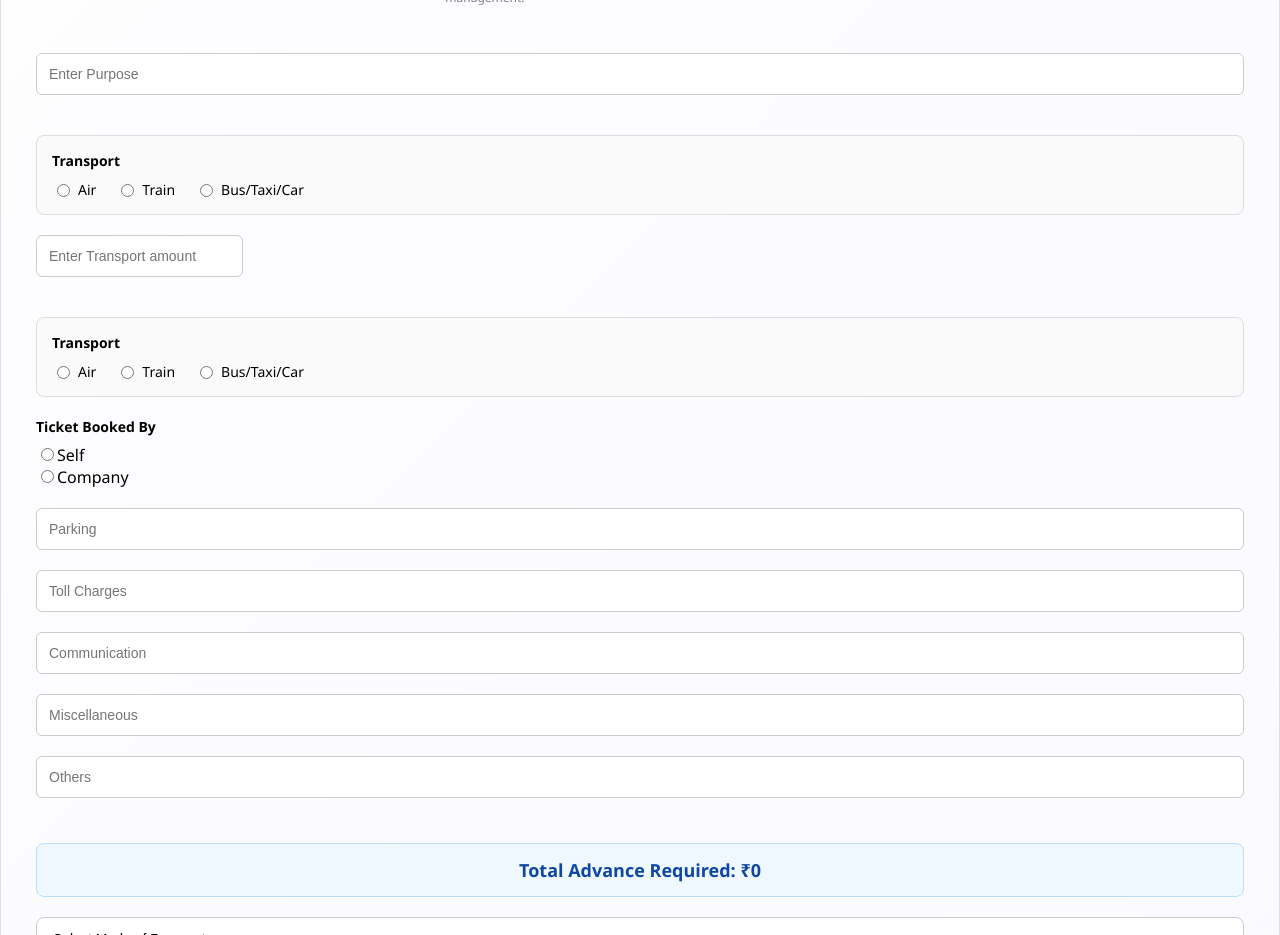
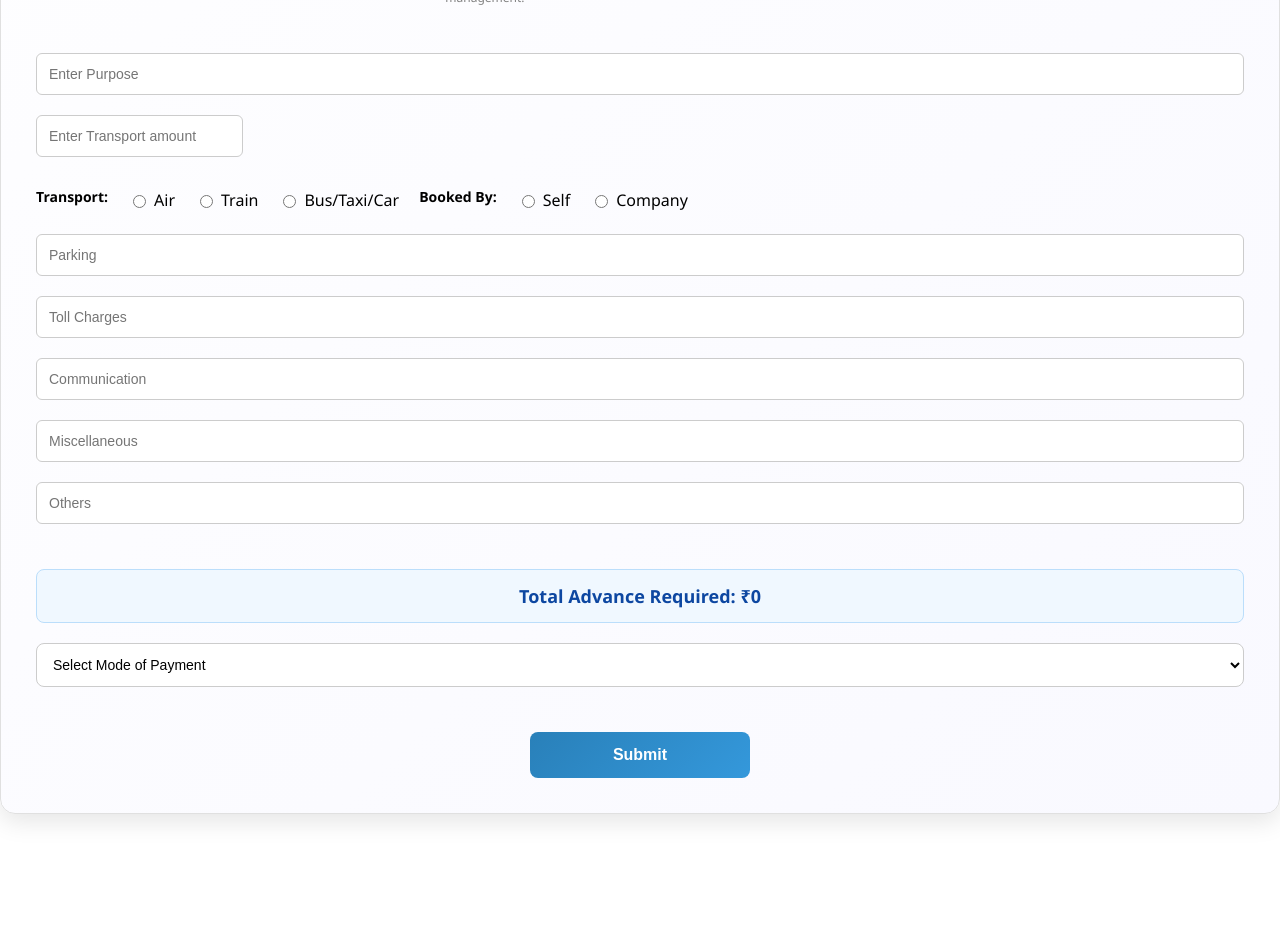
Before and after one commit to Santhoshmk30/Kccottrell, a React (Create React App) app: page /request in a window 1280 px wide. Shown: the part 800-1735 px from the top of the page. After the commit the page ends 1644 px from the top, so only its background shows below. Built offline with nearby package versions, Linux system fonts and the light colour scheme.

Commit message:
Update fmt.Println message from 'Hello' to 'Goodbye'

```diff
--- a/src/Components/Requestform.js
+++ b/src/Components/Requestform.js
@@ -499,35 +499,6 @@ useEffect(() => {
           />
 
 
-      {/* Transport Mode selection */}
-      <div style={styles.transportSection}>
-  <label style={styles.label}>Transport</label>
-  <div style={styles.radioGroup}>
-    {["Air", "Train", "Bus/Taxi/Car"].map((mode) => (
-      <label key={mode} style={styles.radioLabel}>
-        <input
-          type="radio"
-          name="transportMode"
-          value={mode}
-          checked={formData.transportMode === mode}
-          onChange={handleChange}
-          style={styles.radioInput}
-        />
-        {mode}
-      </label>
-    ))}
-  </div>
-
-  {/* Show result */}
-  {formData.transportMode && (
-    <div style={styles.resultBox}>
-      Allowed Class: <span style={styles.resultText}>{getTravelClass()}</span>
-    </div>
-  )}
-</div>
-
-
-
           <div>
             <input
               type="number"
@@ -539,38 +510,35 @@ useEffect(() => {
             />
           </div>
 
-              {/* Transport Mode selection */}
-<div style={styles.transportSection}>
-  <label style={styles.label}>Transport</label>
-  <div style={styles.radioGroup}>
+            {/* Full Transport Row */}
+<div style={{ display: "flex", alignItems: "center", gap: "20px", marginTop: "10px", flexWrap: "wrap" }}>
+
+  {/* Transport Mode */}
+  <label style={styles.label}>Transport:</label>
   {["Air", "Train", "Bus/Taxi/Car"].map((mode) => (
-      <label key={mode} style={styles.radioLabel}>
+    <label key={mode} style={{ display: "flex", alignItems: "center", gap: "5px" }}>
       <input
         type="radio"
         name="transportMode"
         value={mode}
         checked={formData.transportMode === mode}
         onChange={handleChange}
-          style={styles.radioInput}
       />
       {mode}
     </label>
   ))}
-  </div>
 
-  {/* Show result */}
+  {/* Allowed Class */}
   {formData.transportMode && (
-    <div style={styles.resultBox}>
-      Allowed Class:{" "}
-      <span style={styles.resultText}>{getTravelClass()}</span>
+    <div style={{ display: "flex", alignItems: "center", gap: "5px" }}>
+      <strong>Allowed Class:</strong>
+      <span>{getTravelClass()}</span>
     </div>
   )}
-</div>
 
-{/* Ticket Booking By */}
-<div style={styles.field}>
-  <label style={styles.label}>Ticket Booked By</label>
-  <label style={{ marginRight: "15px" }}>
+  {/* Ticket Booked By */}
+  <label style={styles.label}>Booked By:</label>
+  <label style={{ display: "flex", alignItems: "center", gap: "5px" }}>
     <input
       type="radio"
       name="ticketBookedBy"
@@ -580,7 +548,7 @@ useEffect(() => {
     />
     Self
   </label>
-  <label>
+  <label style={{ display: "flex", alignItems: "center", gap: "5px" }}>
     <input
       type="radio"
       name="ticketBookedBy"
@@ -590,21 +558,21 @@ useEffect(() => {
     />
     Company
   </label>
-</div>
 
-{/* Conditionally show Transport Amount only if Self */}
+  {/* Transport Amount only if Self */}
   {formData.ticketBookedBy === "Self" && (
-  <div>
     <input
       type="number"
       name="transportAmount"
       value={formData.transportAmount}
       onChange={handleChange}
       placeholder={`Enter ${formData.transportMode || "Transport"} amount`}
-      style={styles.input}
+      style={{ ...styles.input, width: "150px" }}
     />
+  )}
 </div>
-)}
+
+
 
 
           <input
```
Lines whose indentation alone changed are shown as unchanged.
